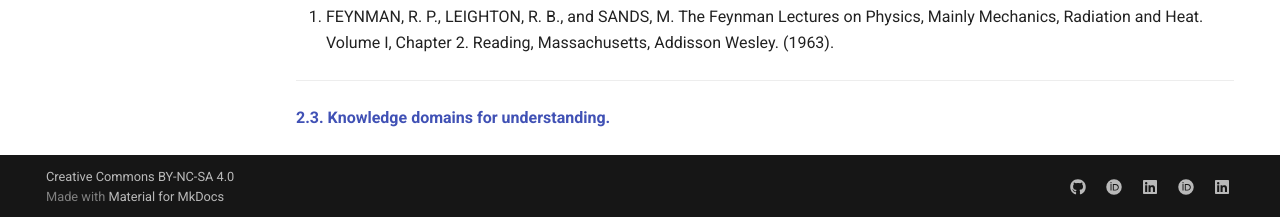
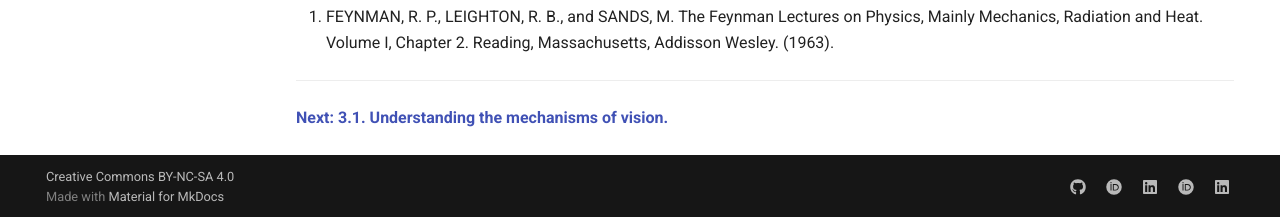
Before and after one commit to modphysnobel/modphysnobel.github.io, an MkDocs documentation site: the page built from docs/vol-I/vol-I-chap-2-sect-3.md, in a window 1280 px wide and 900 px high, scrolled down 1562 px. Shown: the part 680-897 px from the top of the window. Built offline with MkDocs 1.6.1 and Material for MkDocs 9.7.7, drawn with Linux system fonts in a browser that asks for light colours; some web fonts are replaced; comment, search, counter and statistics services are not loaded.

Commit message:
Update vol-I-chap-2-sect-3.md

```diff
--- a/docs/vol-I/vol-I-chap-2-sect-3.md
+++ b/docs/vol-I/vol-I-chap-2-sect-3.md
@@ -186,4 +186,4 @@ X-ray photons behave as particles of zero mass and show corpuscular properties.
 
 ***
 
-[**2.3. Knowledge domains for understanding.**](./vol-I-chap-2-sect-3.md)
+[**Next: 3.1.  Understanding the mechanisms of vision.**](./vol-I-chap-3-sect-1.md)
```
